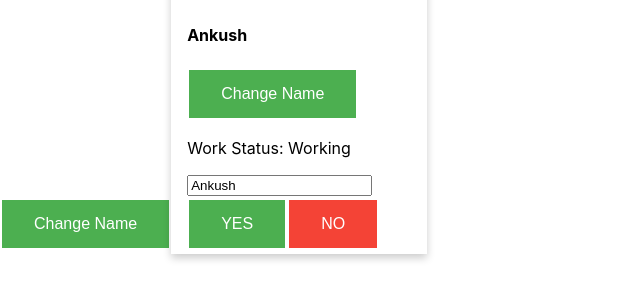
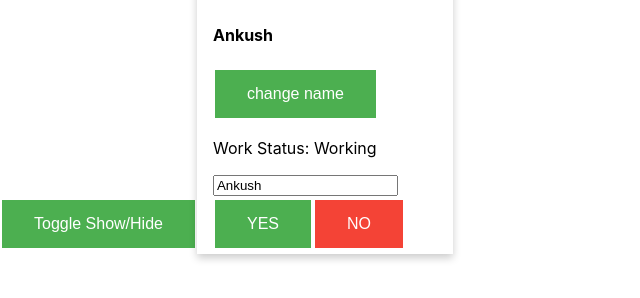
Before and after one commit to afsar-rabblesoft/react-practice-feb-23, a React (Create React App) app: page / in a window 1280 px wide. Shown: the part 252-550 px from the top of the page, without its empty margins (0-640 px from the left). Built offline with nearby package versions, Linux system fonts and the light colour scheme.

Commit message:
conditional rendering

```diff
--- a/src/App.js
+++ b/src/App.js
@@ -1,27 +1,33 @@
 import Card from './Card';
-import React ,{useState} from 'react';
+import React, { useState } from 'react';
 function App() {
-  const [name,setName]=useState('Ankush');
-  const changeNameHandler=(name)=>{
+  const [name, setName] = useState('Ankush');
+  const [showCard, setshowCard] = useState(true)
+  const changeNameHandler = (name) => {
     setName(name)
   }
-  const changeInputHandler=(event)=>{
+  const changeInputHandler = (event) => {
     setName(event.target.value)
   }
+  const toggleShowCard = () =>
+    setshowCard(!showCard)
+
   const buttonsMarkup = (
     <div>
       <button className="button">YES</button>
       <button className="button button3">NO</button>
     </div>
   )
+  const cardMArkup = showCard ?
+    <Card name={name} title="Working" onChangeName={() => changeNameHandler('Afsar')} onChangeInput={changeInputHandler}>
+      {buttonsMarkup}
+    </Card> : null
+
   return (
     <div className="App">
       <h1>Hello</h1>
-      <button className="button" onClick={()=>changeNameHandler('Himanshu')}>Change Name</button>
-
-      <Card name={name} title="Working" onChangeName={()=>changeNameHandler('Afsar')} onChangeInput={changeInputHandler}>
-        {buttonsMarkup}
-      </Card>
+      <button className="button text-center" onClick={toggleShowCard}>Toggle Show/Hide</button>
+      {cardMArkup}
 
       {/* <Card name='Ankush' title="Working">
         {buttonsMarkup}
--- a/src/Card.js
+++ b/src/Card.js
@@ -8,7 +8,7 @@ export const Card = (props) => {
             <img src="https://www.w3schools.com/howto/img_avatar.png" alt="Avatar" style={{width:'100%'}}/>
 
                 <h4><b>{props.name}</b></h4>
-                <p><button onClick={props.onChangeName} className="button">Change Name</button></p>
+                <p><button onClick={props.onChangeName} className="button">change name</button></p>
                 <p>Work Status: {props.title}</p>
                 <input type="text"  value={props.name} onChange={props.onChangeInput}/>
                 <div>{props.children}</div>
```
